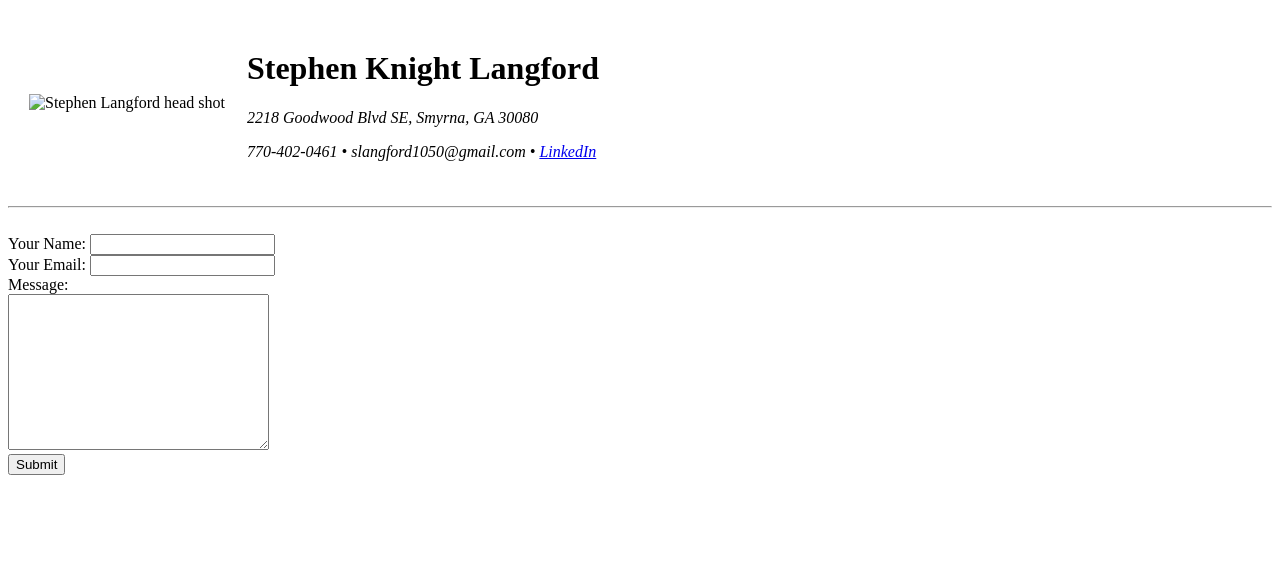
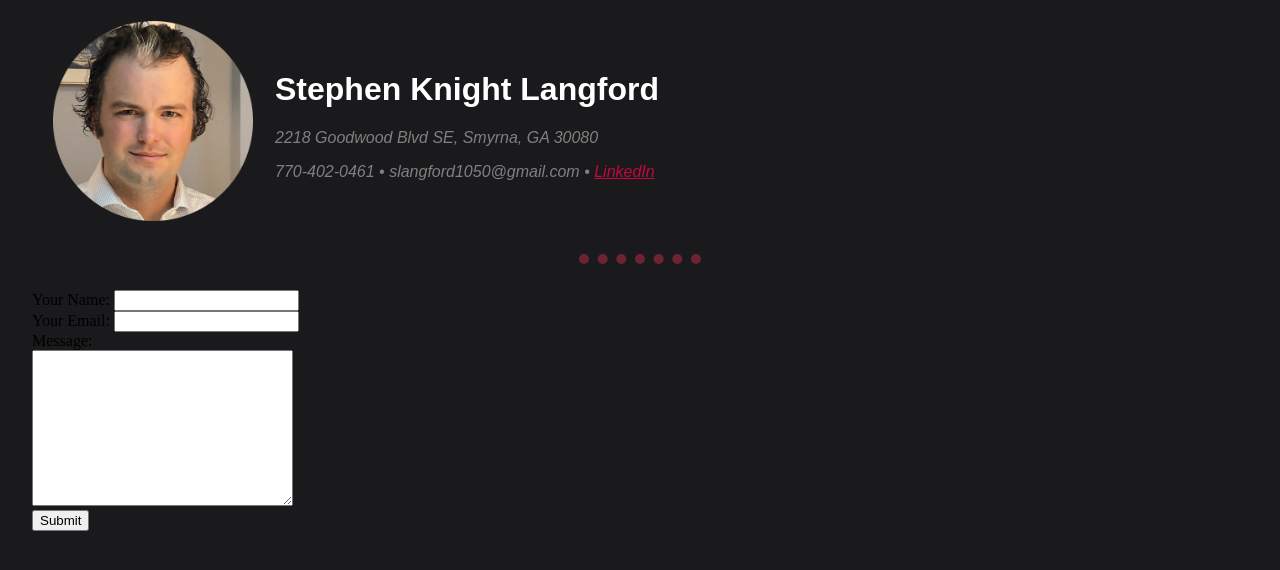
Before and after one commit to Stephen-Langford/cv, a plain HTML site: page contact-me.html in a window 1280 px wide. Drawn offline with Linux system fonts and the light colour scheme; the site is published under a folder, as on GitHub Pages, so addresses that start at the root find nothing.

Commit message:
Update contact-me.html

```diff
--- a/contact-me.html
+++ b/contact-me.html
@@ -3,13 +3,13 @@
   <head>
     <meta charset="utf-8">
     <title></title>
-    <link rel="stylesheet" href="/css/styles.css">
+    <link rel="stylesheet" href="css/styles.css">
 
   </head>
   <body>
     <table cellspacing="20">
       <tr>
-        <td><img src="/images\profesionalpic-circle.png" alt="Stephen Langford head shot" width="200" height="200"></td>
+        <td><img src="images\profesionalpic-circle.png" alt="Stephen Langford head shot" width="200" height="200"></td>
         <td>
           <h1><strong>Stephen Knight Langford</strong></h1>
           <p><em>2218 Goodwood Blvd SE, Smyrna, GA 30080</em></p>
```
